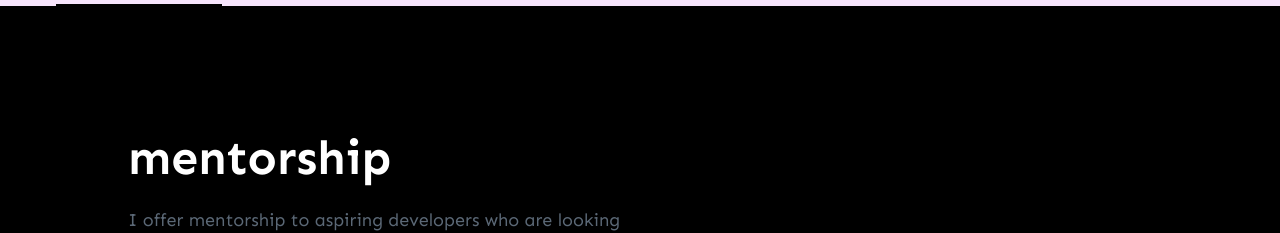
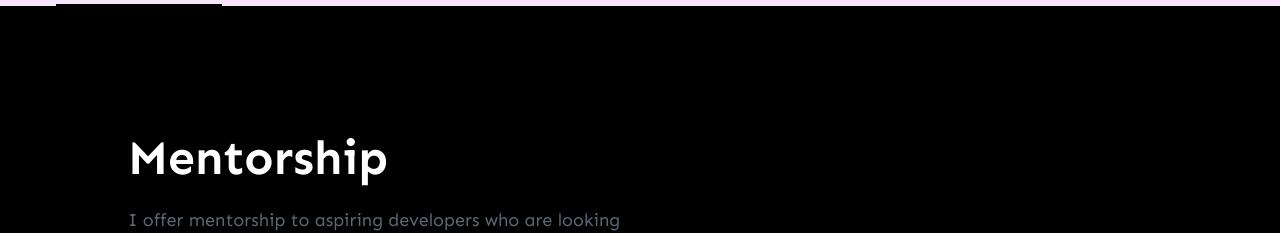
Before and after one commit to Kimutai01/kiprotich-kimutai, a Next.js app: page / in a window 1280 px wide. Shown: the part 6680-6913 px from the top of the page. Built offline with nearby package versions, Linux system fonts and the light colour scheme; a web font is replaced by a local one.

Commit message:
Edited mentorship

```diff
--- a/components/Mentorship.jsx
+++ b/components/Mentorship.jsx
@@ -4,7 +4,7 @@ import React from "react";
 const Mentorship = () => {
   return (
     <div className="bg-[#000] h-[100%] p-6  md:p-32" id="mentorship">
-      <h1 className="text-[#fff] font-bold text-5xl ">mentorship</h1>
+      <h1 className="text-[#fff] font-bold text-5xl ">Mentorship</h1>
       <p className="text-[#5b6876] text-1xl md:max-w-[50%] mt-6 md:text-lg">
         I offer mentorship to aspiring developers who are looking to get into
         software development.I have also been to two coding bootcamps and I can
```
